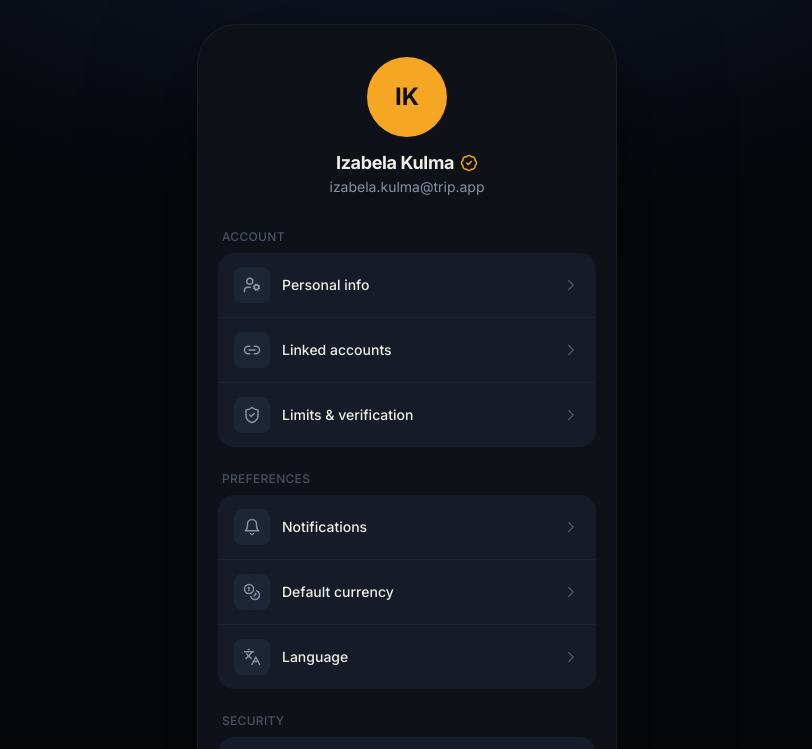
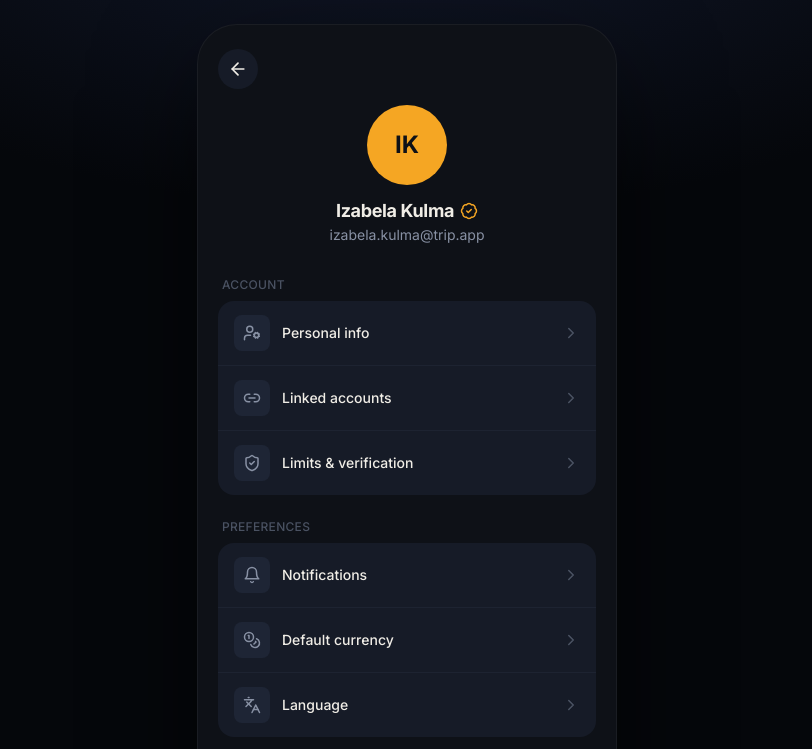
Before and after one commit to falconpay/stash, a Next.js app: page /profile in a window 1280 px wide. Shown: the top 749 px of the page, without its empty margins (233-1045 px from the left). Built offline with nearby package versions, Linux system fonts and the light colour scheme.

Commit message:
feat: updates

```diff
--- a/app/exchange/page.tsx
+++ b/app/exchange/page.tsx
@@ -3,7 +3,7 @@
 import { useState } from "react";
 import { useRouter } from "next/navigation";
 import { motion, AnimatePresence } from "framer-motion";
-import { X, ArrowUpDown, ChevronDown, Check } from "lucide-react";
+import { ArrowLeft, ArrowUpDown, ChevronDown, Check } from "lucide-react";
 import {
   wallets,
   convert,
@@ -67,7 +67,7 @@ export default function ExchangePage() {
             onClick={() => router.push("/dashboard")}
             className="flex h-10 w-10 items-center justify-center rounded-full bg-surface active:scale-95"
           >
-            <X size={20} className="text-primary" />
+            <ArrowLeft size={20} className="text-primary" />
           </button>
           <h1 className="text-base font-semibold tracking-tight text-primary">
             Exchange
@@ -167,7 +167,7 @@ export default function ExchangePage() {
         )}
 
         {/* Footer */}
-        <div className="px-5 pb-8">
+        <div className="px-5 pb-24">
           {done ? (
             <button
               onClick={() => router.push("/dashboard")}
--- a/app/history/page.tsx
+++ b/app/history/page.tsx
@@ -1,7 +1,8 @@
 "use client";
 
 import { useEffect, useMemo, useState } from "react";
-import { Search, ChevronDown, ArrowUpRight } from "lucide-react";
+import { useRouter } from "next/navigation";
+import { Search, ChevronDown, ArrowUpRight, ArrowLeft } from "lucide-react";
 import { motion, AnimatePresence } from "framer-motion";
 import { SkeletonList } from "@/components/SkeletonLoader";
 import { PageTransition } from "@/components/PageTransition";
@@ -44,6 +45,7 @@ function matchesFilter(tx: Transaction, filter: Filter): boolean {
 }
 
 export default function HistoryPage() {
+  const router = useRouter();
   const [loading, setLoading] = useState(true);
   const [query, setQuery] = useState("");
   const [filter, setFilter] = useState<Filter>("All");
@@ -88,9 +90,17 @@ export default function HistoryPage() {
   return (
     <PageTransition>
       <div className="px-5 pt-6">
-        <h1 className="text-xl font-bold tracking-tightest text-primary">
-          Transactions
-        </h1>
+        <div className="flex items-center gap-3">
+          <button
+            onClick={() => router.push("/dashboard")}
+            className="flex h-10 w-10 shrink-0 items-center justify-center rounded-full bg-surface active:scale-95"
+          >
+            <ArrowLeft size={20} className="text-primary" />
+          </button>
+          <h1 className="text-xl font-bold tracking-tightest text-primary">
+            Transactions
+          </h1>
+        </div>
 
         {/* Wallet tabs */}
         <div className="no-scrollbar -mx-5 mt-4 flex gap-2 overflow-x-auto px-5">
--- a/app/profile/[slug]/page.tsx
+++ b/app/profile/[slug]/page.tsx
@@ -40,7 +40,7 @@ export default function SettingDetail() {
       <div className="px-5 pt-6">
         <div className="flex items-center gap-3">
           <button
-            onClick={() => router.back()}
+            onClick={() => router.push("/profile")}
             className="flex h-10 w-10 items-center justify-center rounded-full bg-surface active:scale-95"
           >
             <ArrowLeft size={20} className="text-primary" />
--- a/app/profile/page.tsx
+++ b/app/profile/page.tsx
@@ -17,6 +17,7 @@ import {
   Flag,
   Star,
   LogOut,
+  ArrowLeft,
   LucideIcon,
 } from "lucide-react";
 import Link from "next/link";
@@ -77,9 +78,17 @@ export default function ProfilePage() {
 
   return (
     <PageTransition>
-      <div className="px-5 pt-8">
+      <div className="px-5 pt-6">
+        {/* Back button */}
+        <button
+          onClick={() => router.push("/dashboard")}
+          className="flex h-10 w-10 items-center justify-center rounded-full bg-surface active:scale-95"
+        >
+          <ArrowLeft size={20} className="text-primary" />
+        </button>
+
         {/* Avatar header */}
-        <div className="flex flex-col items-center">
+        <div className="mt-4 flex flex-col items-center">
           <span className="flex h-20 w-20 items-center justify-center rounded-full bg-accent text-2xl font-bold text-[#0E1117]">
             {user.initials}
           </span>
--- a/app/receive/page.tsx
+++ b/app/receive/page.tsx
@@ -48,7 +48,7 @@ export default function ReceivePage() {
       <div className="px-5 pt-6">
         <div className="flex items-center gap-3">
           <button
-            onClick={() => router.back()}
+            onClick={() => router.push("/dashboard")}
             className="flex h-10 w-10 items-center justify-center rounded-full bg-surface active:scale-95"
           >
             <ArrowLeft size={20} className="text-primary" />
--- a/app/send/page.tsx
+++ b/app/send/page.tsx
@@ -3,7 +3,7 @@
 import { useState } from "react";
 import { useRouter } from "next/navigation";
 import { motion, AnimatePresence } from "framer-motion";
-import { X, ArrowLeft, Check, ChevronDown, User } from "lucide-react";
+import { ArrowLeft, Check, ChevronDown, User } from "lucide-react";
 import {
   wallets,
   recentContacts,
@@ -43,11 +43,7 @@ export default function SendPage() {
             onClick={back}
             className="flex h-10 w-10 items-center justify-center rounded-full bg-surface active:scale-95"
           >
-            {step === 0 ? (
-              <X size={20} className="text-primary" />
-            ) : (
-              <ArrowLeft size={20} className="text-primary" />
-            )}
+            <ArrowLeft size={20} className="text-primary" />
           </button>
           <div className="flex gap-1.5">
             {[0, 1, 2].map((i) => (
@@ -238,7 +234,7 @@ export default function SendPage() {
         </div>
 
         {/* Footer CTA */}
-        <div className="px-5 pb-8">
+        <div className="px-5 pb-24">
           {step < 2 && (
             <button
               disabled={!canContinue}
--- a/components/PhoneFrame.tsx
+++ b/components/PhoneFrame.tsx
@@ -3,7 +3,7 @@
 import { usePathname } from "next/navigation";
 import { BottomNav } from "./BottomNav";
 
-const NO_NAV_ROUTES = ["/login", "/otp", "/", "/send", "/exchange"];
+const NO_NAV_ROUTES = ["/login", "/otp", "/"];
 
 export function PhoneFrame({ children }: { children: React.ReactNode }) {
   const pathname = usePathname();
```
